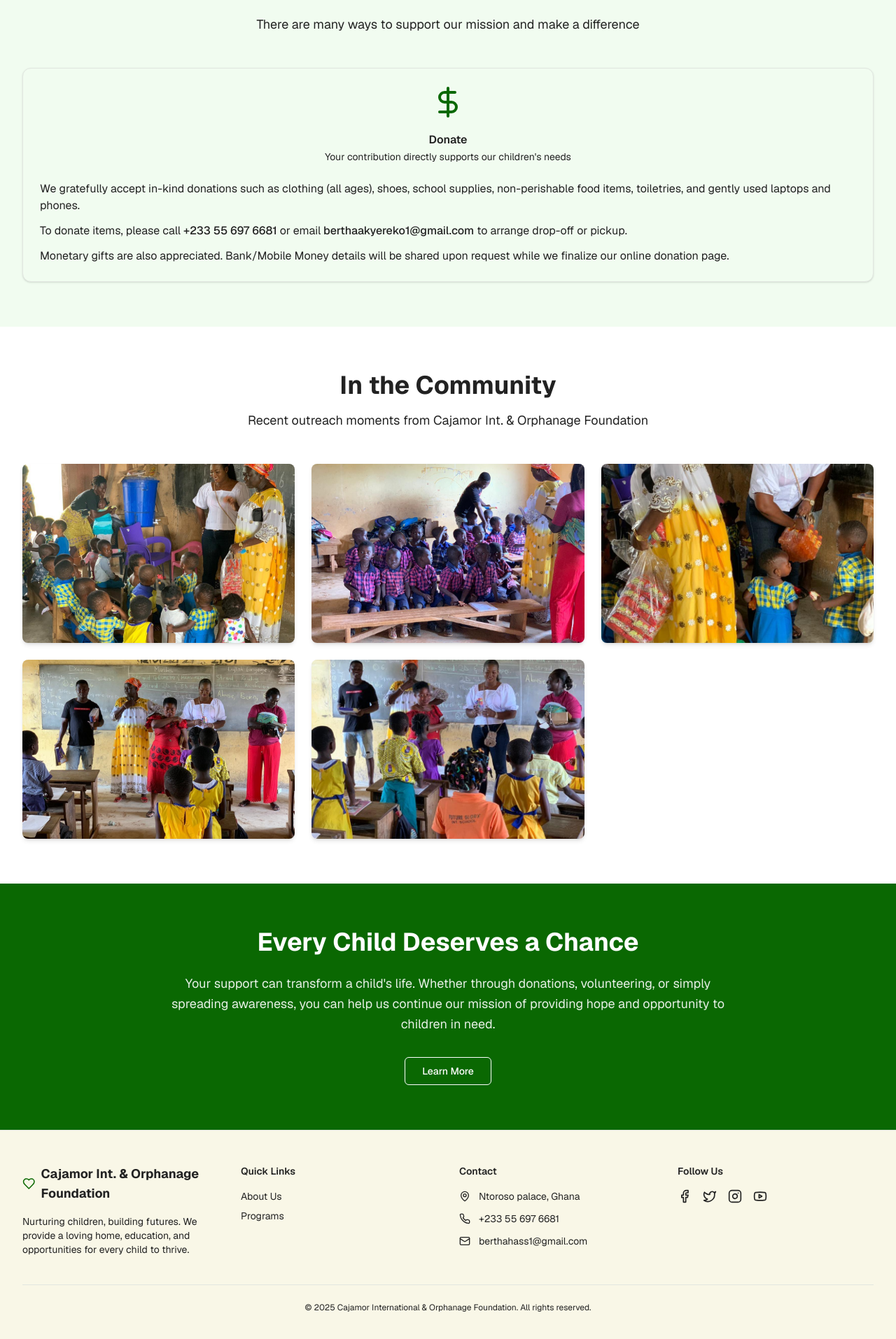
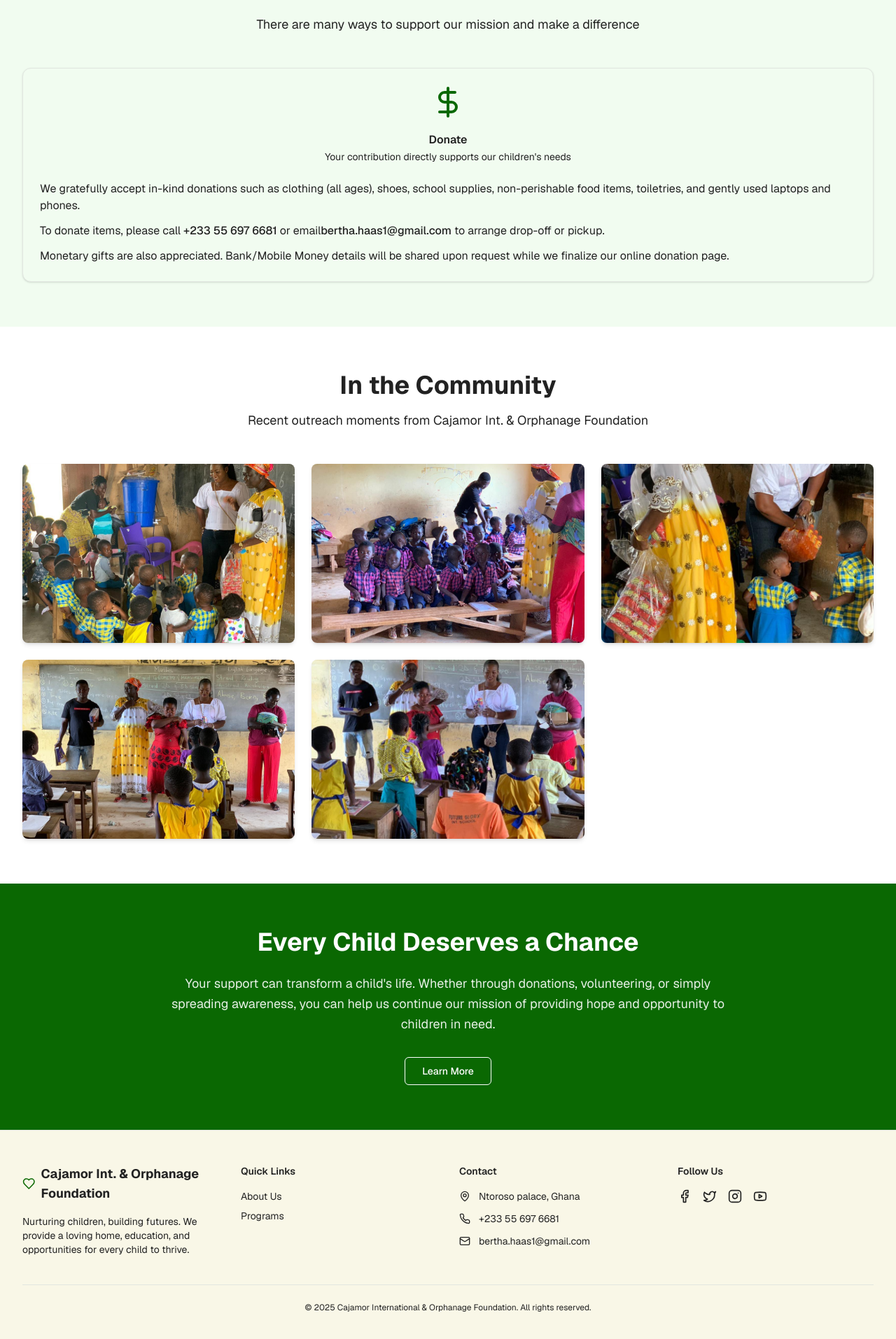
Before and after one commit to Seyramize/orphanage-site, a Next.js app: page / in a window 1280 px wide. Shown: the part 1598-3512 px from the top of the page at 70% size. Built offline with nearby package versions, Linux system fonts and the light colour scheme.

Commit message:
Changed the founders mail

```diff
--- a/app/page.tsx
+++ b/app/page.tsx
@@ -125,7 +125,7 @@ export default function HomePage() {
                   </p>
                   <p>
                     To donate items, please call <span className="font-medium text-foreground">+233 55 697 6681</span> or email
-                    <span className="font-medium text-foreground"> berthaakyereko1@gmail.com</span> to arrange drop-off or pickup.
+                    <span className="font-medium text-foreground">bertha.haas1@gmail.com</span> to arrange drop-off or pickup.
                   </p>
                   <p>
                     Monetary gifts are also appreciated. Bank/Mobile Money details will be shared upon request while we finalize our online donation page.
--- a/app/staff/page.tsx
+++ b/app/staff/page.tsx
@@ -16,7 +16,7 @@ export default function StaffPage() {
         "Licensed Clinical Social Worker",
         "Trauma-Informed Care Specialist",
       ],
-      email: "berthahass1@gmail.com",
+      email: "bertha.haas1@gmail.com",
       phone: "+1 (406) 599-2615 | +233 55 697 6681",
     },
     {
--- a/components/footer.tsx
+++ b/components/footer.tsx
@@ -39,7 +39,7 @@ export function Footer() {
             <ul className="space-y-3 text-sm">
               <li className="flex items-start gap-3"><MapPin className="h-4 w-4 mt-0.5 text-muted-foreground" /><span>Ntoroso palace, Ghana</span></li>
               <li className="flex items-start gap-3"><Phone className="h-4 w-4 mt-0.5 text-muted-foreground" /><span>+233 55 697 6681</span></li>
-              <li className="flex items-start gap-3"><Mail className="h-4 w-4 mt-0.5 text-muted-foreground" /><span>berthahass1@gmail.com</span></li>
+              <li className="flex items-start gap-3"><Mail className="h-4 w-4 mt-0.5 text-muted-foreground" /><span>bertha.haas1@gmail.com</span></li>
             </ul>
           </div>
 
```
